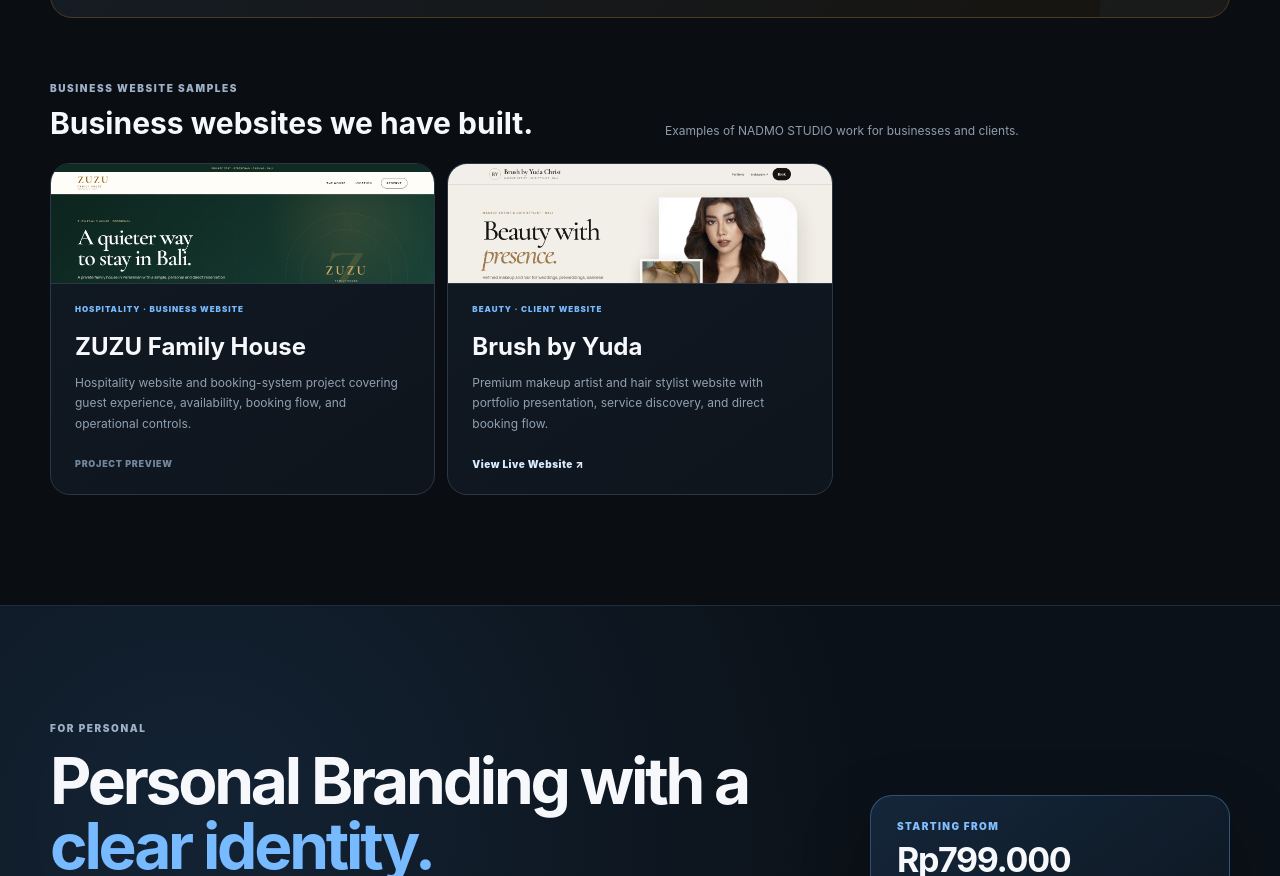
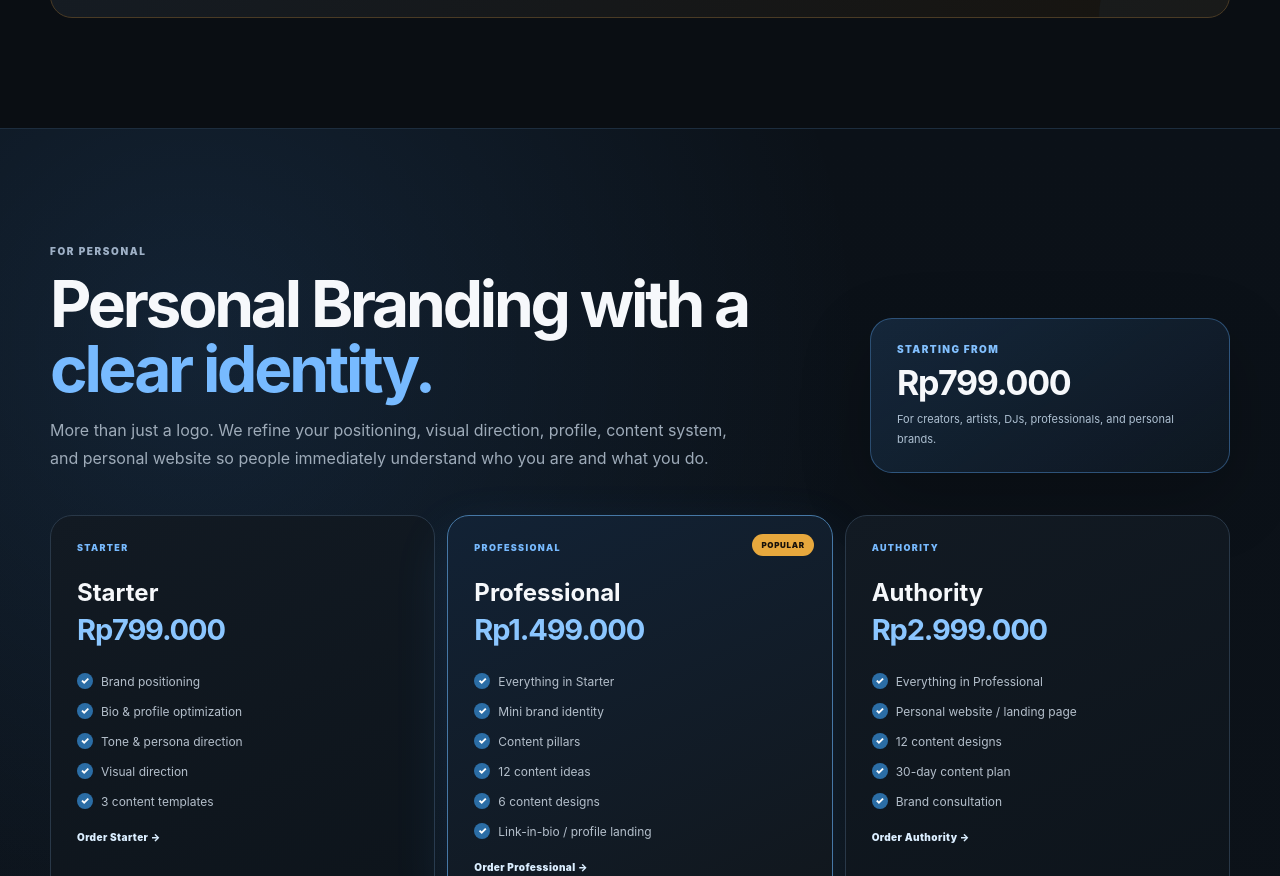
Before and after one commit to ardarawk-cloud/am-digital-lab-crm, a website: page site/index.html in a window 1280 px wide. Shown: the part 2456-3332 px from the top of the page. Drawn offline with Linux system fonts and the light colour scheme.

Commit message:
Restore site/index.html to pre-portfolio-change state

```diff
--- a/site/index.html
+++ b/site/index.html
@@ -103,29 +103,6 @@
           <article class="service-card"><span class="service-no">05</span><h3>Integrations</h3><p>Payment gateway, maps, authentication, WhatsApp, email, analytics, webhooks, cloud and third-party APIs.</p><div class="chips"><span>Payments</span><span>Maps</span><span>API</span></div></article>
           <article class="service-card"><span class="service-no">06</span><h3>Infrastructure & Support</h3><p>Domain, hosting, Cloudflare, deployment, backup, monitoring, maintenance, migration and ongoing improvements.</p><div class="chips"><span>Cloudflare</span><span>Deploy</span><span>Support</span></div></article>
           <article class="service-card legal-service-card"><span class="service-no">07</span><h3>Business & Legal Setup</h3><p>PT Perorangan establishment support from AHU registration through business legality, with options for NIB/OSS, KBLI assistance, NPWP/Coretax guidance, a domain, and a landing page.</p><div class="chips"><span>PT Perorangan</span><span>NIB / OSS</span><span>Coretax</span></div><a class="service-link" href="#legal-setup">View Business Packages →</a></article>
-        </div>
-
-        <div class="personal-samples-head business-samples-head" id="business-portfolio">
-          <div><span class="kicker">BUSINESS WEBSITE SAMPLES</span><h3>Business websites we have built.</h3></div>
-          <p>Examples of NADMO STUDIO work for businesses and clients.</p>
-        </div>
-
-        <div class="personal-sample-grid business-sample-grid">
-          <article class="personal-sample">
-            <div class="sample-shot"><img src="/portfolio/work-zuzu.png?v=20261005e" alt="ZUZU Family House business website project" loading="lazy"></div>
-            <span class="sample-tag">HOSPITALITY · BUSINESS WEBSITE</span>
-            <h3>ZUZU Family House</h3>
-            <p>Hospitality website and booking-system project covering guest experience, availability, booking flow, and operational controls.</p>
-            <span class="business-project-status">PROJECT PREVIEW</span>
-          </article>
-
-          <article class="personal-sample">
-            <a class="sample-shot" href="https://brushbyyuda.nadmo.id/" target="_blank" rel="noopener noreferrer"><img src="/portfolio/work-brush-by-yuda.png?v=20261005e" alt="Brush by Yuda business website" loading="lazy"></a>
-            <span class="sample-tag">BEAUTY · CLIENT WEBSITE</span>
-            <h3>Brush by Yuda</h3>
-            <p>Premium makeup artist and hair stylist website with portfolio presentation, service discovery, and direct booking flow.</p>
-            <a href="https://brushbyyuda.nadmo.id/" target="_blank" rel="noopener noreferrer">View Live Website ↗</a>
-          </article>
         </div>
       </div>
     </section>
```
